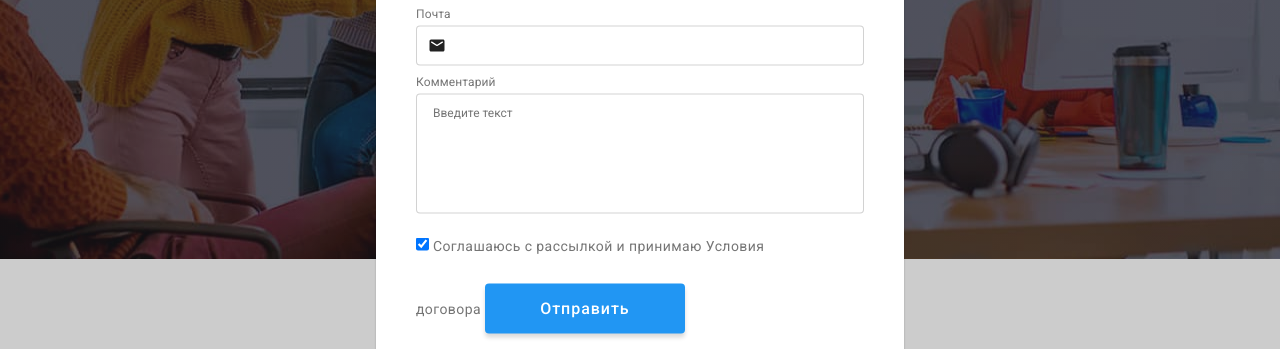
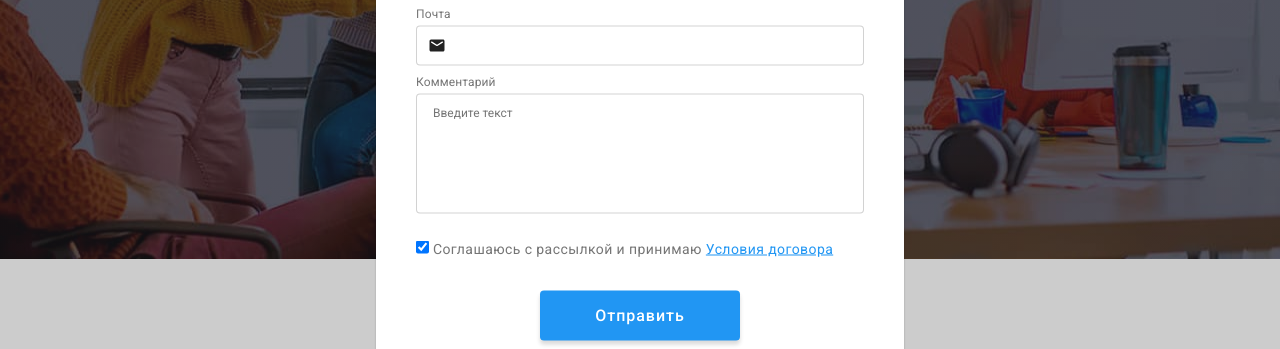
Before and after one commit to AllaVoitiuk/goit-markup-hw-06, a plain HTML site: page index.html in a window 1280 px wide. Both pictures are taken after a click on the button "Заказать услугу". Shown: the part 425-774 px from the top of the page. Drawn offline with nearby package versions, Linux system fonts and the light colour scheme.

Commit message:
button submit

```diff
--- a/css/styles.css
+++ b/css/styles.css
@@ -975,7 +975,16 @@ footer {
 }
 
 .checkbox-label {
+  display: block;
   width: 448px;
+  font-size: 14px;
+  line-height: 1.71;
+  letter-spacing: 0.03em;
+}
+
+.checkbox-link {
+  color: var(--color-accent);
+  text-decoration: underline;
 }
 
 .button.submit {
@@ -986,6 +995,7 @@ footer {
   height: 50px;
   padding: 10px 55px;
   margin-top: 30px;
-  cursor: pointer;
+  margin-bottom: 40px;
+  margin-left: 124px;
   border: none;
 }
--- a/index.html
+++ b/index.html
@@ -557,7 +557,7 @@
                 <label class="checkbox-label">
                     <input type="checkbox" name="consent" value="Соглашаюсь с рассылкой и принимаю" checked />
                     Соглашаюсь с рассылкой и принимаю
-                    <a href="">Условия договора</a>
+                    <a class="checkbox-link" href="">Условия договора</a>
                 </label>
                 <button type="submit" class="button submit">Отправить</button>
             </form>
```
